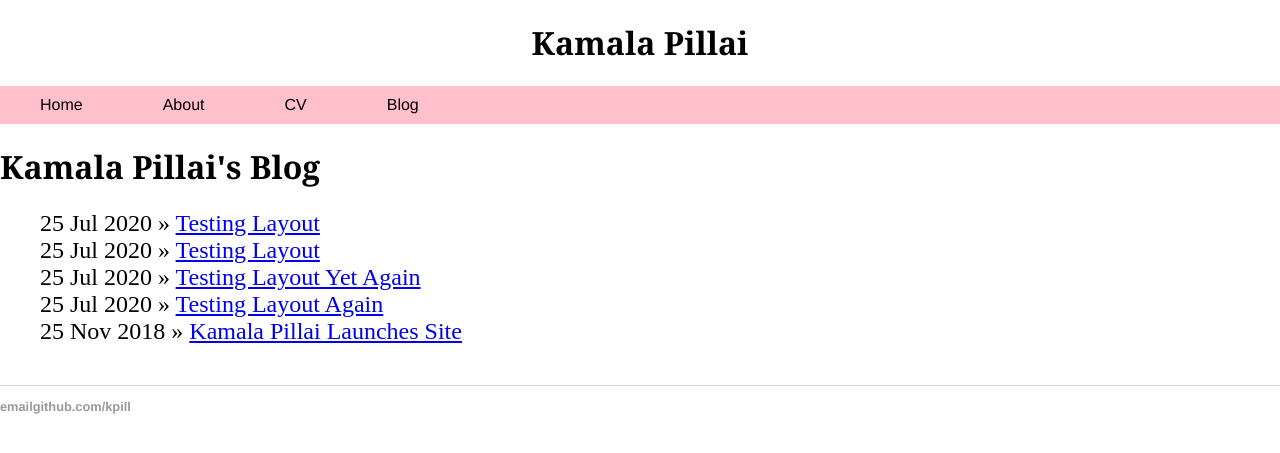
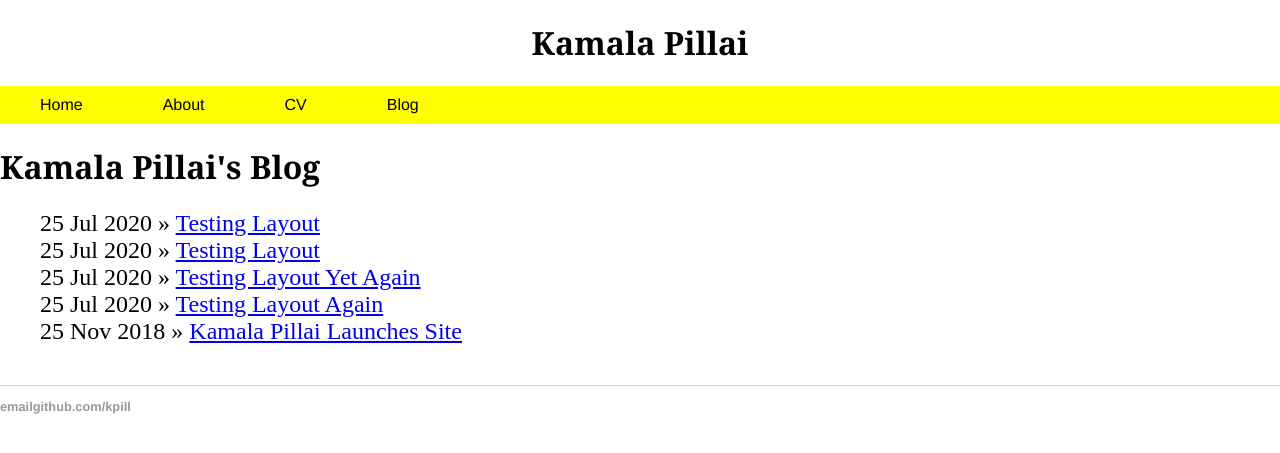
Before and after one commit to kpill/kpill.github.io, a Jekyll site: the page built from blog/index.html, in a window 1280 px wide. Shown: the top 453 px of the page. Built offline with Jekyll 4.4.1, drawn with Linux system fonts in a browser that asks for light colours.

Commit message:
Update main.css

```diff
--- a/css/main.css
+++ b/css/main.css
@@ -39,7 +39,7 @@ nav ul {
 	margin: 0;
     list-style-type: none;
     overflow: hidden;
-    background-color: pink;
+    background-color: yellow;
     width: 100vw;
 }
 
```
